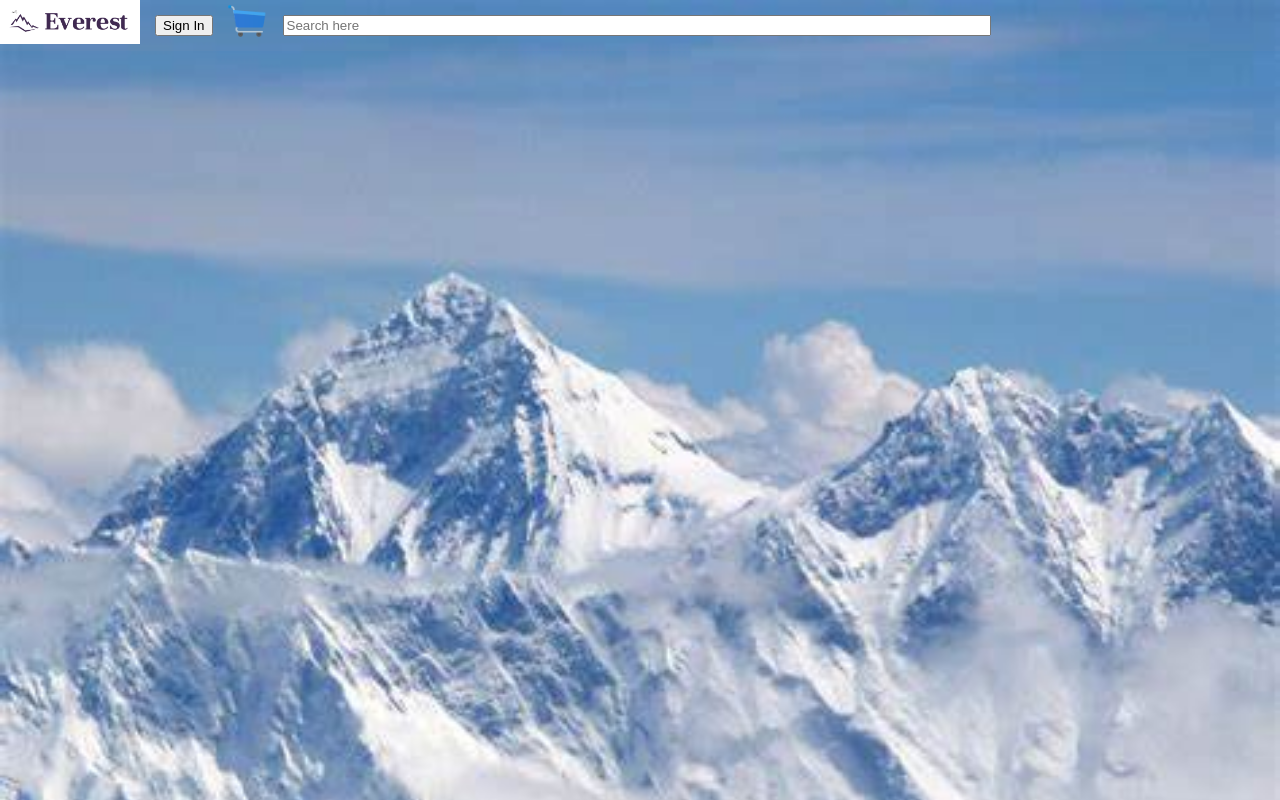
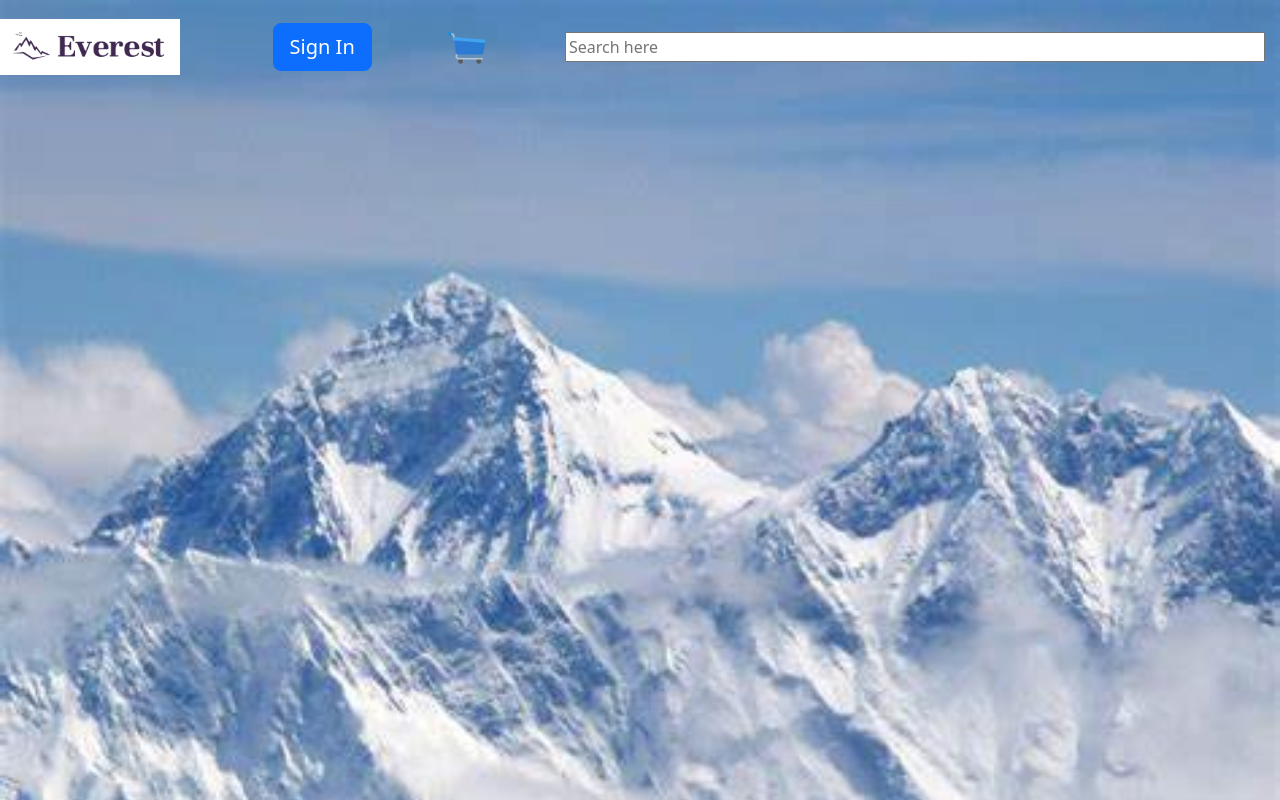
Before and after one commit to Anna-Elisabeth/LeoAnna_FE, a React (Create React App) app: page / in a window 1280 px wide. Built offline with nearby package versions, Linux system fonts and the light colour scheme.

Commit message:
"added bootstrap"

```diff
--- a/src/App.js
+++ b/src/App.js
@@ -1,6 +1,7 @@
 import { Link, Route, BrowserRouter as Router, Routes } from 'react-router-dom';
 import './App.css';
-import Logo2 from './Logo2.png'
+import Logo2 from './Logo2.png';
+import 'bootstrap/dist/css/bootstrap.min.css';
 
 function App() {
   return (
@@ -8,9 +9,9 @@ function App() {
     <Router>
       <nav className="navbar align-content-center " style={{ display: "flex", backgroundColor: "rgba(135,150,180, 0.10)", }} >
         <Link to="/">
-          <img src={Logo2} alt='Logo Icon' className="navbar-brand" width="140px" />
+          <img src={Logo2} alt='Logo Icon' className="navbar-brand" width="180px" />
         </Link>
-        <div><Link to='/signIn'><button type="button" className="btn btn-dark" style={{ margin: "15px" }}>Sign In</button></Link></div>
+        <div><Link to='/signIn'><button type="button" className="btn btn-primary btn-lg" style={{ margin: "15px" }}>Sign In</button></Link></div>
        <div><Link to='/basket'><img src="/icons8-cart-48.png" alt="" height={40}></img></Link></div>
         <div><input style={{ margin: "15px", width: "700px"}} placeholder='Search here'></input></div>
 
@@ -22,7 +23,7 @@ function App() {
       </Routes>
     </Router>
 
-    // adding text to push
+
   );
 }
 
```
